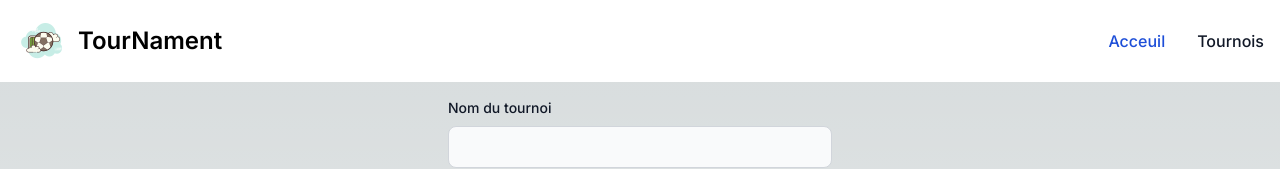
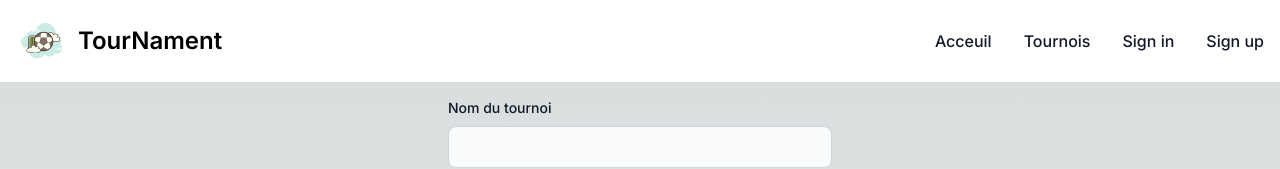
Before and after one commit to Sroyart/tournament, a Next.js app: page /tournaments in a window 1280 px wide. Shown: the top 169 px of the page. Built offline with nearby package versions, Linux system fonts and the light colour scheme; no server answers; the database is empty.

Commit message:
auth link

```diff
--- /dev/null
+++ b/src/app/components/AuthButtons.tsx
@@ -0,0 +1,25 @@
+import Link from "next/link"
+import React from "react"
+
+const AuthButtons = () => (
+  <>
+    <li>
+      <Link
+        href="/sign-in"
+        className="block py-2 px-3 text-gray-900 rounded hover:bg-gray-100 md:hover:bg-transparent md:border-0 md:hover:text-blue-700 md:p-0 dark:text-white md:dark:text-blue-500 dark:hover:bg-gray-700 dark:hover:text-white md:dark:hover:bg-transparent"
+      >
+        Sign in
+      </Link>
+    </li>
+    <li>
+      <Link
+        href="/sign-up"
+        className="block py-2 px-3 text-gray-900 rounded hover:bg-gray-100 md:hover:bg-transparent md:border-0 md:hover:text-blue-700 md:p-0 dark:text-white md:dark:text-blue-500 dark:hover:bg-gray-700 dark:hover:text-white md:dark:hover:bg-transparent"
+      >
+        Sign up
+      </Link>
+    </li>
+  </>
+)
+
+export default AuthButtons
--- /dev/null
+++ b/src/app/components/Logo.tsx
@@ -0,0 +1,21 @@
+import React from "react"
+
+const Logo = () => (
+  <svg
+    className="w-5 h-5"
+    aria-hidden="true"
+    xmlns="http://www.w3.org/2000/svg"
+    fill="none"
+    viewBox="0 0 17 14"
+  >
+    <path
+      stroke="currentColor"
+      strokeLinecap="round"
+      strokeLinejoin="round"
+      strokeWidth="2"
+      d="M1 1h15M1 7h15M1 13h15"
+    />
+  </svg>
+)
+
+export default Logo
--- a/src/app/components/Navbar.tsx
+++ b/src/app/components/Navbar.tsx
@@ -2,7 +2,13 @@ import React from "react"
 import Link from "next/link"
 import Image from "next/image"
 import icon from "/public/icons.png"
+import Logo from "@/app/components/Logo"
+import AuthButtons from "@/app/components/AuthButtons"
 
+const navLinks = [
+  { title: "Acceuil", path: "/" },
+  { title: "Tournois", path: "/tournaments" },
+]
 const Navbar = () => (
   <nav className="bg-white border-gray-200 dark:bg-gray-900">
     <div className="max-w-screen-xl flex flex-wrap items-center justify-between mx-auto p-4">
@@ -23,41 +29,21 @@ const Navbar = () => (
         aria-expanded="false"
       >
         <span className="sr-only">Open main menu</span>
-          <svg
-            className="w-5 h-5"
-            aria-hidden="true"
-            xmlns="http://www.w3.org/2000/svg"
-            fill="none"
-            viewBox="0 0 17 14"
-          >
-            <path
-              stroke="currentColor"
-              strokeLinecap="round"
-              strokeLinejoin="round"
-              strokeWidth="2"
-              d="M1 1h15M1 7h15M1 13h15"
-            />
-          </svg>
+        <Logo />
       </button>
       <div className="hidden w-full md:block md:w-auto" id="navbar-default">
         <ul className="font-medium flex flex-col p-4 md:p-0 mt-4 border border-gray-100 rounded-lg bg-gray-50 md:flex-row md:space-x-8 rtl:space-x-reverse md:mt-0 md:border-0 md:bg-white dark:bg-gray-800 md:dark:bg-gray-900 dark:border-gray-700">
-            <li>
+          {navLinks.map((link) => (
+            <li key={link.title}>
               <Link
-                href="/"
-                className="block py-2 px-3 text-white bg-blue-700 rounded md:bg-transparent md:text-blue-700 md:p-0 dark:text-white md:dark:text-blue-500"
-                aria-current="page"
+                href={link.path}
+                className="block py-2 px-3 text-gray-900 rounded hover:bg-gray-100 md:hover:bg-transparent md:border-0 md:hover:text-blue-700 md:p-0 dark:text-white md:dark:text-blue-500 dark:hover:bg-gray-700 dark:hover:text-white md:dark:hover:bg-transparent"
               >
-                Acceuil
+                {link.title}
               </Link>
             </li>
-            <li>
-              <Link
-                href="tournaments"
-                className="block py-2 px-3 text-gray-900 rounded hover:bg-gray-100 md:hover:bg-transparent md:border-0 md:hover:text-blue-700 md:p-0 dark:text-white md:dark:hover:text-blue-500 dark:hover:bg-gray-700 dark:hover:text-white md:dark:hover:bg-transparent"
-              >
-                Tournois
-              </Link>
-            </li>
+          ))}
+          <AuthButtons />
         </ul>
       </div>
     </div>
--- /dev/null
+++ b/src/app/components/forms/auth/SignIn.tsx
@@ -0,0 +1,22 @@
+import { signIn } from "@/auth"
+
+export function SignIn() {
+  return (
+    <form
+      action={async (formData) => {
+        "use server"
+        await signIn("credentials", formData)
+      }}
+    >
+      <label>
+        Email
+        <input name="email" type="email" />
+      </label>
+      <label>
+        Password
+        <input name="password" type="password" />
+      </label>
+      <button>Sign In</button>
+    </form>
+  )
+}
```
Lines whose indentation alone changed are shown as unchanged.
